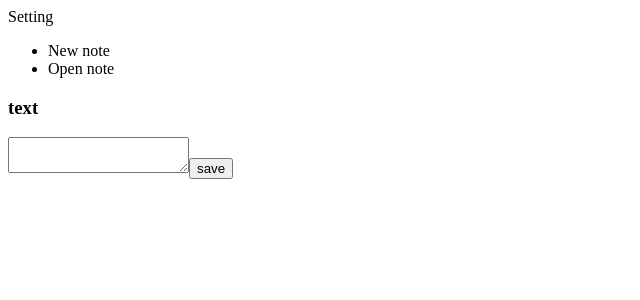
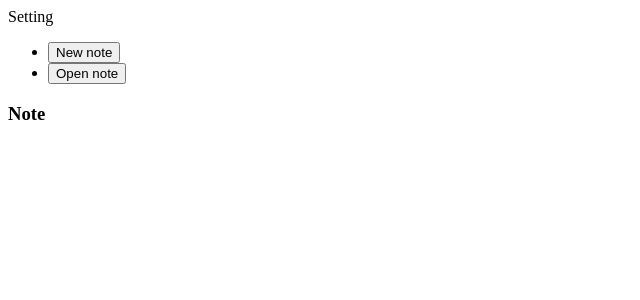
Before and after one commit to Avazkhon/myNote, a React (Create React App) app: page / in a window 1280 px wide. Both pictures are taken after a click on the element "Setting". Shown: the top 300 px of the page, without its empty margins (0-640 px from the left). Built offline with nearby package versions, Linux system fonts and the light colour scheme.

Commit message:
full update code

```diff
--- a/src/actions/index.js
+++ b/src/actions/index.js
@@ -1,14 +1,16 @@
 import {
 	CREATE_NEW_NOTE,
 	SAVE_NOTE,
+	SELECT_NOTE,
 } from '../constants/index';
 
-export function createNewNote(id, text) {
+export function createNewNote(id, text, title) {
 	return (
 		{
 			type: CREATE_NEW_NOTE,
 			id,
 			text,
+			title,
 		}
 	)
 };
@@ -22,3 +24,10 @@ export function saveNote(id, text) {
 		}
 	)
 };
+
+export function selectNote(node) {
+	return ({
+		type: SELECT_NOTE,
+		activeNote: node,
+	})
+}
--- a/src/components/Main.js
+++ b/src/components/Main.js
@@ -11,17 +11,23 @@ class Main extends Component {
 	constructor(props) {
 		super(props);
 		this.state = {
-			chengeTetx: '',
+			newChengeTetx: '',
+			titleNote: '',
 			chengeTetxId: null,
+			newTitleNote: '',
 			isSettingShow: false,
+			isShowCreateNewNote: false,
+			isShowOpenNote: false,
 			setting: [
 				{
 					id: 1,
 					title: 'New note',
+					name: 'isShowCreateNewNote'
 				},
 				{
 					id: 2,
 					title: 'Open note',
+					name: 'isShowOpenNote'
 				}
 			]
 		}
@@ -29,9 +35,10 @@ class Main extends Component {
 
 	componentWillReceiveProps(nexProps) {
 		const {
-			chengeTetx,
+			newChengeTetx,
 			chengeTetxId,
 		} = this.state;
+
 		if (chengeTetxId) {
 			this.openNote(chengeTetxId)
 		}
@@ -43,33 +50,44 @@ class Main extends Component {
 		this.setState({[name]: value});
 	}
 
+	handleChengeIsShow = (event) => {
+		let name = event;
+		if (event.target) {
+			name = event.target.name;
+		}
+
+		this.setState((prevState) => (
+			{[name]: !prevState[name]}
+		));
+	}
+
 	handleSave = () => {
 		const id = this.state.chengeTetxId;
-		const text = this.state.chengeTetx;
+		const text = this.state.newChengeTetx;
+		console.log(text)
 		this.props.saveNote(id, text)
-		this.setState({chengeTetx: ''});
-
 	}
 
 	handleCreateNewNote = () => {
 		const id = Date.now();
-		this.props.createNewNote(id, '')
+		const title = this.state.newTitleNote;
+		this.props.createNewNote(id, '', title)
+		this.setState( prevProps =>(
+			{
+					chengeTetxId: id,
+					newChengeTetx: '',
+					newTitleNote: '',
+					titleNote: title,
+			}
+		));
 
-		this.setState({
-				chengeTetxId: id,
-			});
-
+		this.handleChengeIsShow('isShowCreateNewNote')
 	}
 
 	openNote = (id) => {
-			const note = this.props.note.find(item => {
+		const note = this.props.note.noteItems.find(item => {
 			return item.id === id;
 		})
-
-			this.setState({
-					chengeTetx: note.text,
-					chengeTetxId: null,
-				});
 	}
 
 	handleSettingShow = () => {
@@ -85,14 +103,16 @@ class Main extends Component {
 		} = this.props;
 
 		const {
-			chengeTetx,
+			newChengeTetx,
 			setting,
 			chengeTetxId,
 			isSettingShow,
+			isShowCreateNewNote,
+			newTitleNote,
+			titleNote,
 		} = this.state;
 
 		return (
-			<div>
 			<div>
 					<div onClick={this.handleSettingShow}>Setting</div>
 					{
@@ -101,20 +121,50 @@ class Main extends Component {
 							{
 								setting.map((item) => {
 									return (
-										<li key={item.id} onClick={this.handleCreateNewNote}>
-											{item.title}
+										<li key={item.id}>
+											<input
+												type='button'
+												name={item.name}
+												onClick={this.handleChengeIsShow}
+												value={item.title}
+											/>
 										</li>
 									)
 								})
 							}
 						</ul>
 					}
+					{ isShowCreateNewNote &&
 						<div>
+							<div>Title for new note</div>
+							<input
+								type='text'
+								name='newTitleNote'
+								value={newTitleNote}
+								onChange={this.handleChenge}/>
+							<input
+								type='button'
+								value='create new note'
+								onClick={this.handleCreateNewNote}
+			       />
 						</div>
+					}
+					<h3>Note</h3>
+					{note.activeNote &&
+						<div>
+							<div>{titleNote}</div>
+							<textarea
+								name="newChengeTetx"
+								value={newChengeTetx}
+								onChange={this.handleChenge}
+								/>
+							<input
+								type='button'
+								value='save'
+								onClick={this.handleSave}
+								/>
 						</div>
-				<h3>text</h3>
-				<textarea name="chengeTetx" value={chengeTetx} onChange={this.handleChenge}/>
-				<input type='button' value='save' onClick={this.handleSave}/>
+					}
 			</div>
 		)
 	}
--- a/src/constants/index.js
+++ b/src/constants/index.js
@@ -1,2 +1,3 @@
 export const CREATE_NEW_NOTE = 'CREATE_NEW_NOTE';
 export const SAVE_NOTE = 'SAVE_NOTE';
+export const SELECT_NOTE = 'SELECT_NOTE';
--- a/src/reducers/note.js
+++ b/src/reducers/note.js
@@ -1,37 +1,41 @@
 import {
 	CREATE_NEW_NOTE,
 	SAVE_NOTE,
+	SELECT_NOTE,
 } from '../constants/index';
 
-let initState = [
+let initState = {
+	activeNote: null,
+	noteItems: [
 		{
 			id: 0,
 			text: 'tar tar',
 		},
-	{
-		id: 1,
-		text: 'tar mar',
-	},
-	{
-		id: 2,
-		text: 'mar tar',
-	},
 	]
+}
 
 export function note(state = initState, action) {
 	if (action.type === CREATE_NEW_NOTE) {
-		return [
-		...state,
+		return {
+			activeNote: {
+				id: action.id,
+			},
+			noteItems: [
+			...state.noteItems,
 				{
 					id: action.id,
 					text: action.text,
+					title: action.title,
 				}
 			]
 		}
+	}
 
 	if (action.type === SAVE_NOTE) {
-		return [
-			...state.map((note)=> {
+		return {
+			...state,
+			noteItems: [
+				...state.noteItems.map((note)=> {
 					if (note.id === action.id) {
 						return {
 							...note,
@@ -42,6 +46,18 @@ export function note(state = initState, action) {
 				})
 			]
 		}
+	}
+
+	if (action.type === SELECT_NOTE) {
+		return {
+			...state,
+			activeNote: state.noteItems.find((note) => {
+				if (note.id === action.id) {
+					return note.id
+				}
+			})
+		}
+	}
 
 	return state
 };
```
Lines whose indentation alone changed are shown as unchanged.
